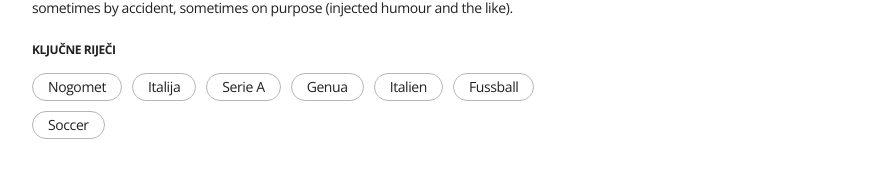
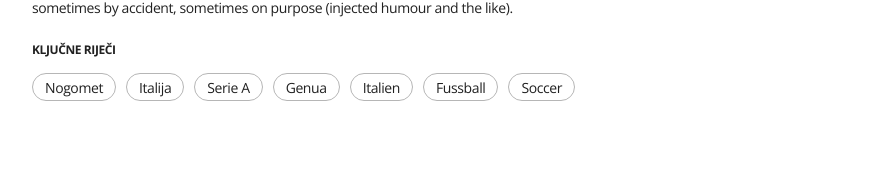
Before and after one commit to KarlaSmuk/FotoPortal-frontend-task, a React (Vite) app: page / in a window 1280 px wide. Shown: the part 883-1060 px from the top of the page, without its empty margins (33-920 px from the left). Built offline with nearby package versions, Linux system fonts and the light colour scheme.

Commit message:
updated padding of keyword container

```diff
--- a/src/ts/components/KeywordContainer/KeywordContainer.component.tsx
+++ b/src/ts/components/KeywordContainer/KeywordContainer.component.tsx
@@ -6,7 +6,7 @@ type KeywordContainerProps = {
 
 export default function KeywordContainer({ keyword }: KeywordContainerProps) {
   return (
-    <div className="border border-solid border-border-grey rounded-[50px] px-[15px] h-7">
+    <div className="flex border border-solid border-border-grey rounded-[50px] h-7 pt-1 pb-[5px] px-3">
       <InfoContainerContent lineHeight="19px" paragraph={keyword} />
     </div>
   );
```
